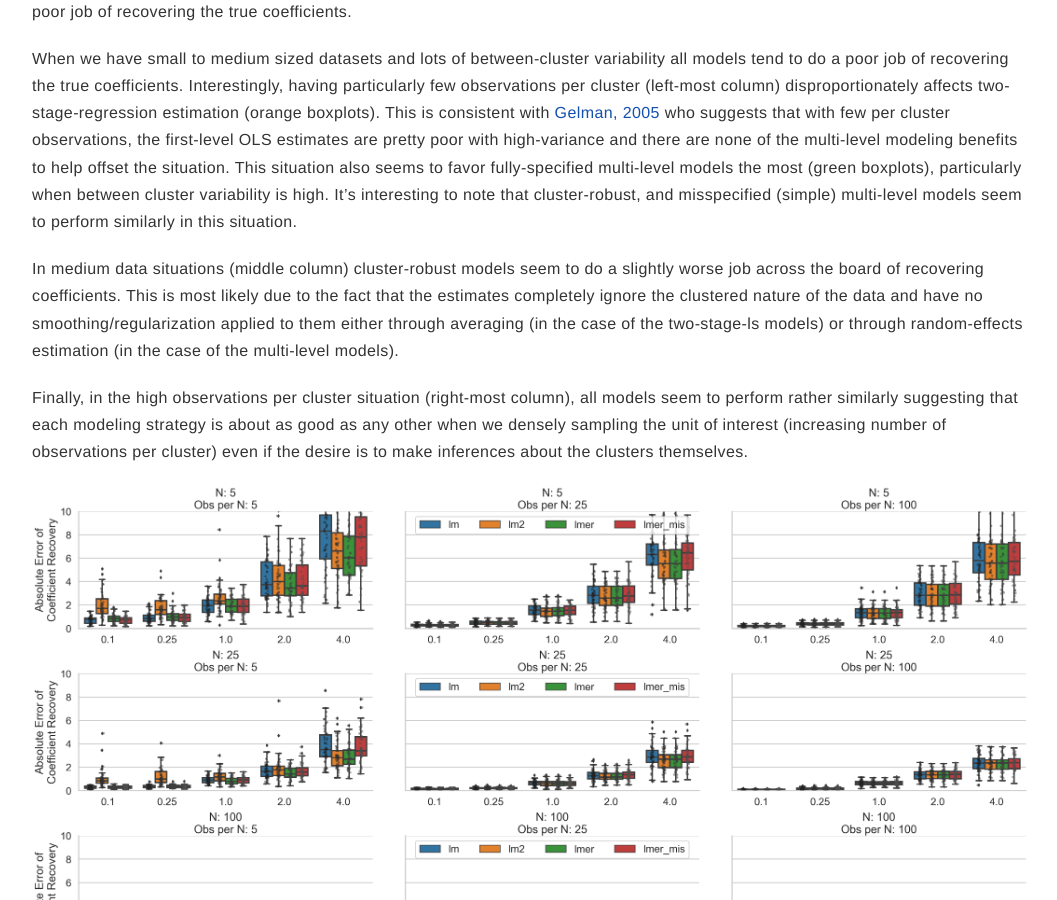
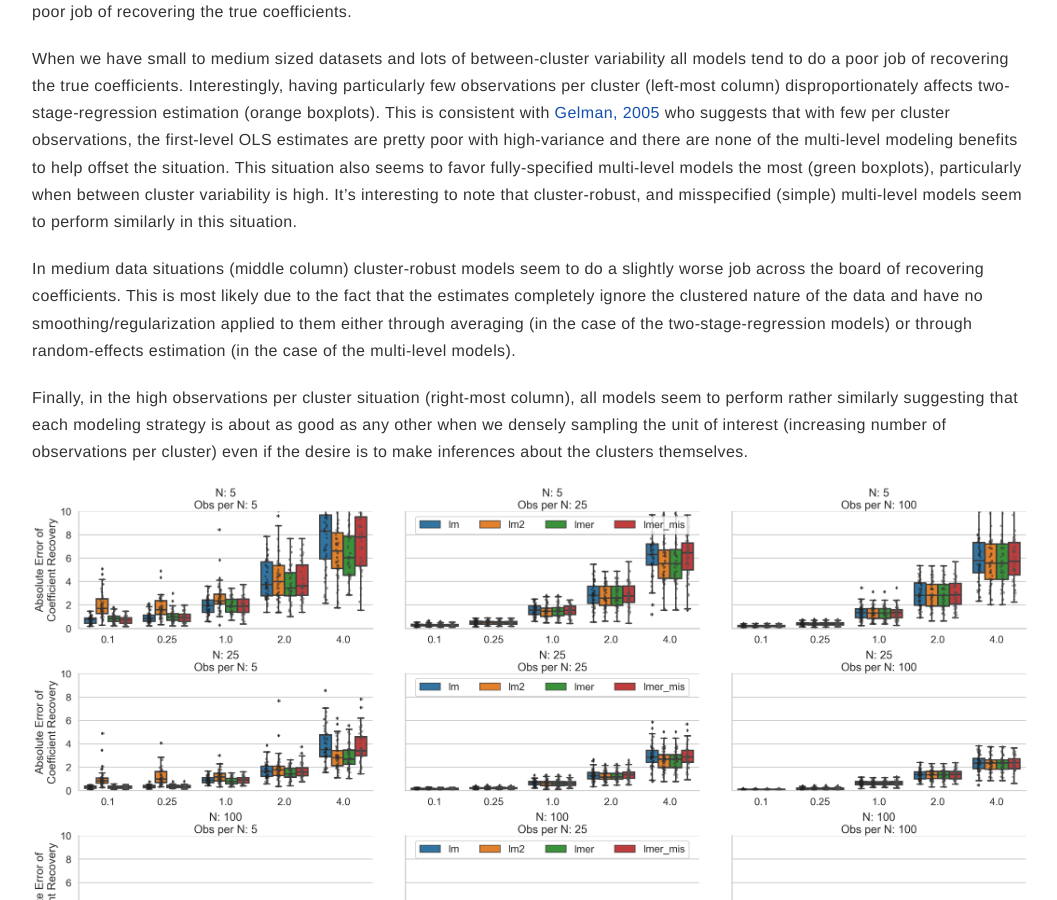
Before and after one commit to ejolly/ejolly.github.io, a Jekyll site: the page built from _posts/2019-02-18-rep_measures.md, in a window 1280 px wide and 900 px high, scrolled down 13068 px. Shown: the whole window, without its empty margins (108-1165 px from the left). Built offline with Jekyll 4.4.1, drawn with Linux system fonts in a browser that asks for light colours; formulas are drawn with MathJax 3; comment, search, counter and statistics services are not loaded; some of the changed text lies outside the part shown.

Commit message:
Few more typo fixes.

```diff
--- a/_posts/2019-02-18-rep_measures.md
+++ b/_posts/2019-02-18-rep_measures.md
@@ -772,7 +772,7 @@ Ok, let's take first take a look at our coefficient recovery. If we look from th
 
 When we have small to medium sized datasets and lots of between-cluster variability all models tend to do a poor job of recovering the true coefficients. Interestingly, having particularly few observations per cluster (left-most column) disproportionately affects two-stage-regression estimation (orange boxplots). This is consistent with [Gelman, 2005](http://www.stat.columbia.edu/~gelman/research/published/459.pdf) who suggests that with few per cluster observations, the first-level OLS estimates are pretty poor with high-variance and there are none of the multi-level modeling benefits to help offset the situation. This situation also seems to favor fully-specified multi-level models the most (green boxplots), particularly when between cluster variability is high. It's interesting to note that cluster-robust, and misspecified (simple) multi-level models seem to perform similarly in this situation.
 
-In medium data situations (middle column) cluster-robust models seem to do a slightly worse job across the board of recovering coefficients. This is most likely due to the fact that the estimates completely ignore the clustered nature of the data and have no smoothing/regularization applied to them either through averaging (in the case of the two-stage-ls models) or through random-effects estimation (in the case of the multi-level models).
+In medium data situations (middle column) cluster-robust models seem to do a slightly worse job across the board of recovering coefficients. This is most likely due to the fact that the estimates completely ignore the clustered nature of the data and have no smoothing/regularization applied to them either through averaging (in the case of the two-stage-regression models) or through random-effects estimation (in the case of the multi-level models).
 
 Finally, in the high observations per cluster situation (right-most column), all models seem to perform rather similarly suggesting that each modeling strategy is about as good as any other when we densely sampling the unit of interest (increasing number of observations per cluster) even if the desire is to make inferences about the clusters themselves.
 
```
Also changed, not shown: other parts of _posts/2019-02-18-rep_measures.md (+1 -1 lines).
